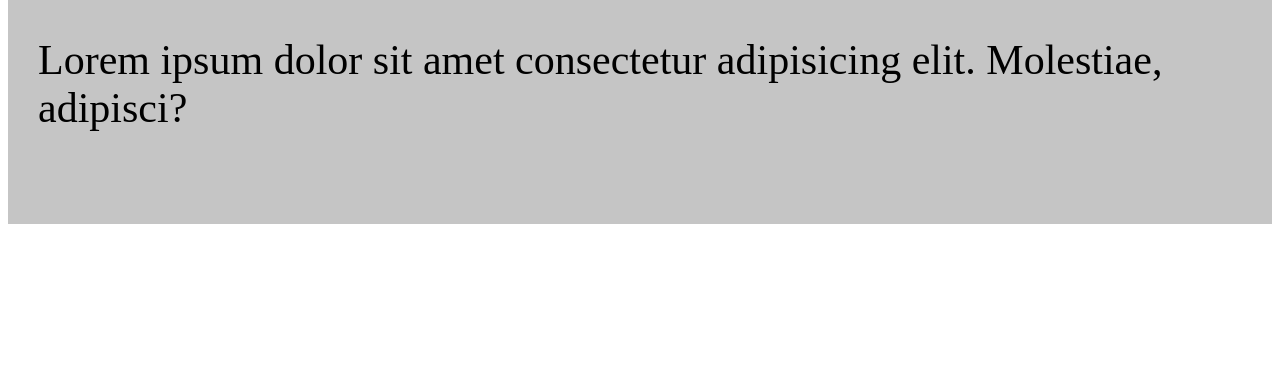
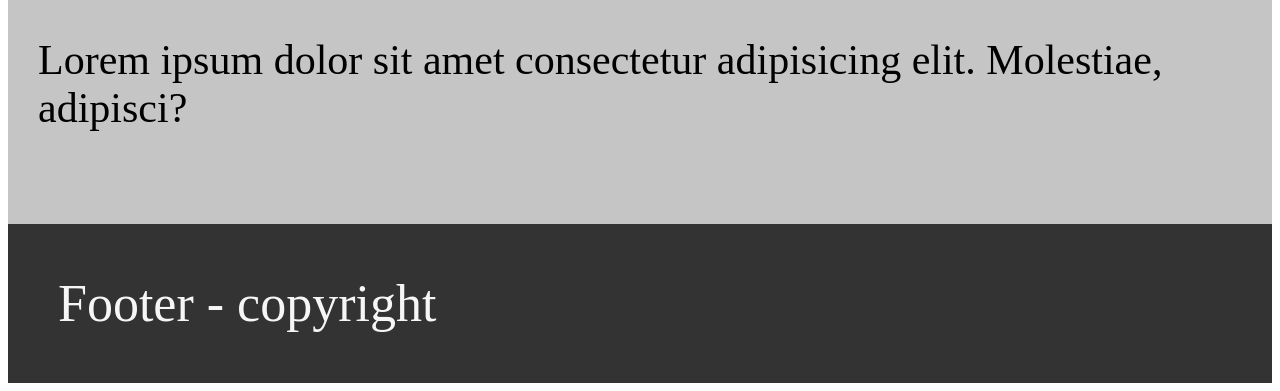
Before and after one commit to VladimirKaz/git-lesson, a plain HTML site: page index.html in a window 1280 px wide. Shown: the part 560-951 px from the top of the page. Before the commit the page ends 800 px from the top, so only its background shows below. Drawn offline with Linux system fonts and the light colour scheme.

Commit message:
Footer done

```diff
--- a/index.html
+++ b/index.html
@@ -23,5 +23,9 @@
       Lorem ipsum dolor sit amet consectetur adipisicing elit. Molestiae, adipisci?
     </p>
   </main>
+
+  <footer class="footer">
+    Footer - copyright
+  </footer>
 </body>
 </html>
--- a/main.css
+++ b/main.css
@@ -4,8 +4,16 @@
   background-color: #f6f6f6;
   font-size: 32px;
 }
-  .content {
+
+.content {
   padding: 50px 30px;
   font-size: 42px;
   background-color: #c5c5c5;
 }
+
+.footer {
+  padding: 50px;
+  font-size: 52px;
+  color: #f6f6f6;
+  background-color: #333333;
+}
```
